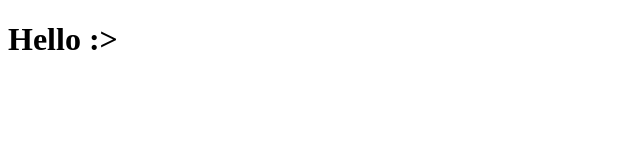
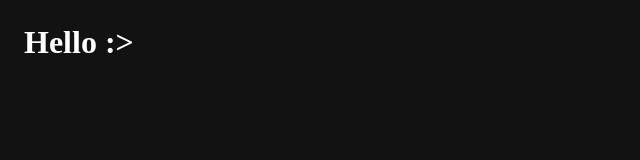
Before and after one commit to ruingl/yxmi.ruii.site, a plain HTML site: page index.html in a window 1280 px wide. Shown: the whole page, without its empty margins (0-640 px from the left). Drawn offline with Linux system fonts and the light colour scheme.

Commit message:
update index.html

```diff
--- a/index.html
+++ b/index.html
@@ -4,7 +4,11 @@
     <META CHARSET="UTF-8">
     <META NAME="VIEWPORT" CONTENT="WIDTH=DEVICE-WIDTH, INITIAL-SCALE=1.0">
     <STYLE>
-
+        body {
+            background-color: #121212;
+            color: white;
+            margin: 24px;
+        }
     </STYLE>
 </HEAD>
 <BODY>
```
